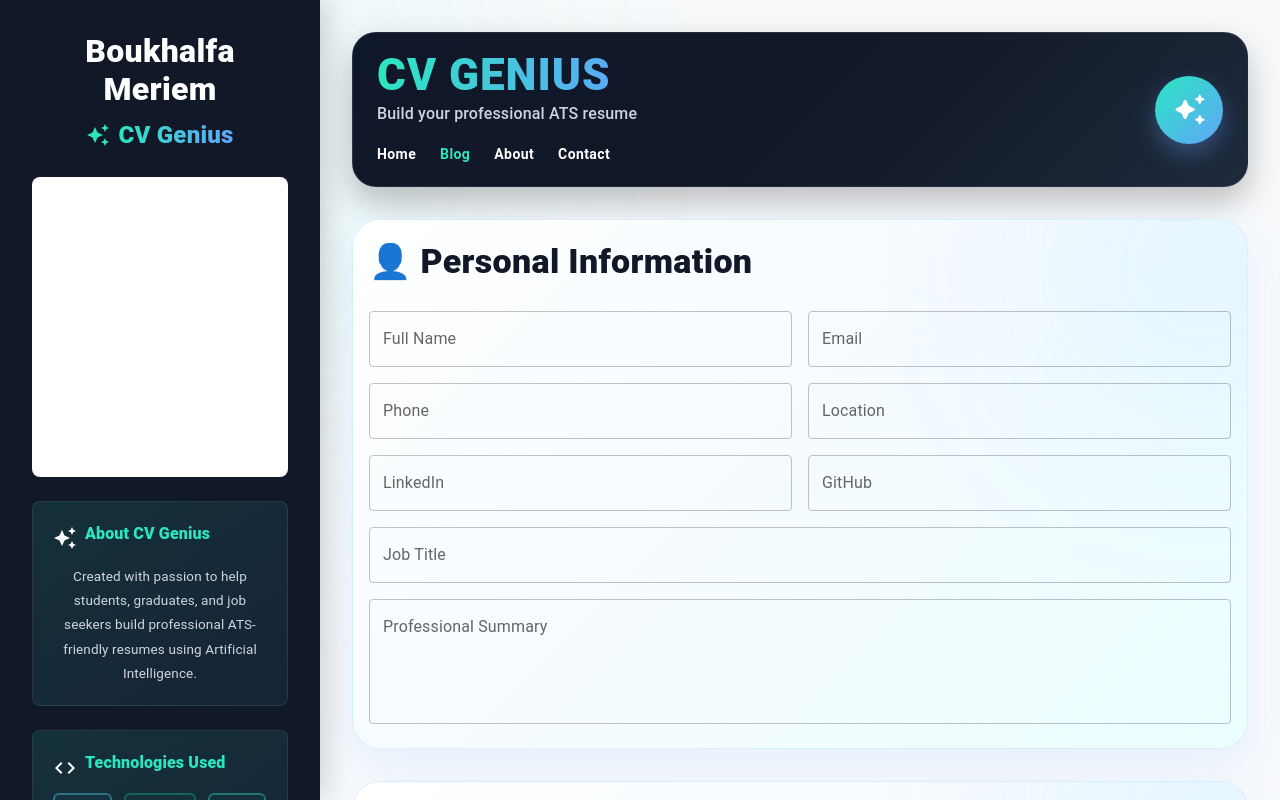
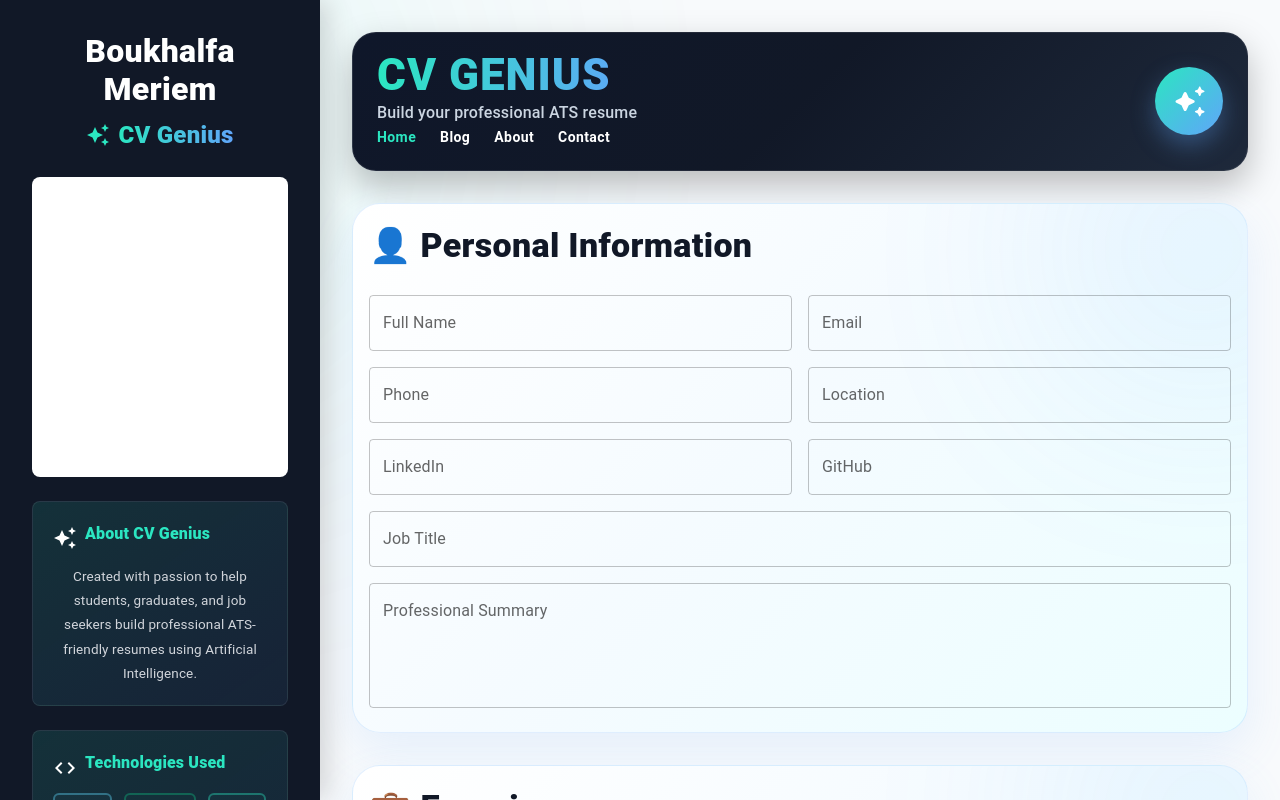
Before and after one commit to meriem-boukhalfa/cv-genius, a React (Vite) app in the folder frontend/: page / in a window 1280 px wide. Shown: the top 800 px of the page. Built offline with nearby package versions, Linux system fonts and the light colour scheme.

Commit message:
improve header

```diff
--- a/frontend/src/components/Header.jsx
+++ b/frontend/src/components/Header.jsx
@@ -1,3 +1,4 @@
+import { useState } from "react";
 import {
   Box,
   Typography,
@@ -5,206 +6,323 @@ import {
   IconButton,
   Stack,
   Button,
+  Drawer,
+  Divider,
 } from "@mui/material";
-
-import { Link } from "react-router-dom";
-
+import { Link, useLocation } from "react-router-dom";
 import MenuRoundedIcon from "@mui/icons-material/MenuRounded";
 import AutoAwesomeRoundedIcon from "@mui/icons-material/AutoAwesomeRounded";
+import CloseIcon from "@mui/icons-material/Close";
+import HomeIcon from "@mui/icons-material/Home";
+import ArticleIcon from "@mui/icons-material/Article";
+import InfoIcon from "@mui/icons-material/Info";
+import MailIcon from "@mui/icons-material/Mail";
+
+// ============================================
+// CONSTANTS
+// ============================================
+
+const APP_NAME = "CV GENIUS";
+const APP_TAGLINE = "Build your professional ATS resume";
+
+const NAV_LINKS = [
+  {
+    label: "Home",
+    path: "/",
+    icon: <HomeIcon />
+  },
+  {
+    label: "Blog",
+    path: "/blog",
+    icon: <ArticleIcon />
+  },
+  {
+    label: "About",
+    path: "/about",
+    icon: <InfoIcon />
+  },
+  {
+    label: "Contact",
+    path: "/contact",
+    icon: <MailIcon />
+  },
+];
+
+// ============================================
+// NAVIGATION LINK COMPONENT
+// ============================================
+
+function NavLink({ label, path, icon, isMobile = false, isActive = false, onClick }) {
+  return (
+    <Button
+      component={Link}
+      to={path}
+      onClick={onClick}
+      sx={{
+        display: "flex",
+        alignItems: "center",
+        gap: isMobile ? 1.5 : 0,
+        color: isActive ? "#2BE6C1" : "#fff",
+        textTransform: "none",
+        fontWeight: isActive ? 700 : 600,
+        p: isMobile ? 1.5 : 0,
+        minWidth: "auto",
+        width: isMobile ? "100%" : "auto",
+        justifyContent: isMobile ? "flex-start" : "center",
+        borderRadius: isMobile ? 1 : 0,
+        transition: "all 0.3s ease",
+        background: isActive && isMobile ? "rgba(43, 230, 193, 0.1)" : "transparent",
+        border: isActive && isMobile ? "1px solid rgba(43, 230, 193, 0.3)" : "none",
+        "&:hover": {
+          color: "#60A5FA",
+          background: isMobile ? "rgba(96, 165, 250, 0.1)" : "transparent",
+        },
+      }}
+    >
+      {isMobile && icon && (
+        <Box sx={{ display: "flex", alignItems: "center", color: isActive ? "#2BE6C1" : "#CBD5E1" }}>
+          {icon}
+        </Box>
+      )}
+      {label}
+    </Button>
+  );
+}
+
+// ============================================
+// DESKTOP NAVIGATION COMPONENT
+// ============================================
+
+function DesktopNav({ location }) {
+  return (
+    <Stack
+      direction="row"
+      spacing={3}
+      sx={{
+        display: {
+          xs: "none",
+          md: "flex",
+        },
+        flexWrap: "wrap",
+      }}
+    >
+      {NAV_LINKS.map((link) => (
+        <NavLink
+          key={link.path}
+          label={link.label}
+          path={link.path}
+          isActive={location.pathname === link.path}
+        />
+      ))}
+    </Stack>
+  );
+}
+
+// ============================================
+// MOBILE NAVIGATION DRAWER
+// ============================================
+
+function MobileNav({ open, onClose, location }) {
+  return (
+    <Drawer
+      anchor="left"
+      open={open}
+      onClose={onClose}
+      sx={{
+        "& .MuiDrawer-paper": {
+          width: 280,
+          background: "linear-gradient(135deg, #0F172A, #111827, #1E293B)",
+          border: "1px solid rgba(255, 255, 255, 0.08)",
+        },
+      }}
+    >
+      <Box sx={{ p: 2.5, display: "flex", justifyContent: "space-between", alignItems: "center" }}>
+        <Typography
+          sx={{
+            fontWeight: 900,
+            fontSize: 24,
+            background: "linear-gradient(90deg, #2BE6C1, #60A5FA)",
+            WebkitBackgroundClip: "text",
+            WebkitTextFillColor: "transparent",
+          }}
+        >
+          CV GENIUS
+        </Typography>
+        <IconButton
+          onClick={onClose}
+          sx={{
+            color: "#fff",
+            "&:hover": {
+              background: "rgba(255, 255, 255, 0.1)",
+            },
+          }}
+        >
+          <CloseIcon />
+        </IconButton>
+      </Box>
+
+      <Divider sx={{ borderColor: "rgba(255, 255, 255, 0.08)" }} />
+
+      <Stack spacing={1} sx={{ p: 2 }}>
+        {NAV_LINKS.map((link) => (
+          <NavLink
+            key={link.path}
+            label={link.label}
+            path={link.path}
+            icon={link.icon}
+            isMobile={true}
+            isActive={location.pathname === link.path}
+            onClick={onClose}
+          />
+        ))}
+      </Stack>
+
+      <Divider sx={{ borderColor: "rgba(255, 255, 255, 0.08)", mt: 2 }} />
+
+      <Box sx={{ p: 2, mt: "auto" }}>
+        <Button
+          variant="contained"
+          fullWidth
+          sx={{
+            background: "linear-gradient(135deg, #2BE6C1, #60A5FA)",
+            textTransform: "none",
+            fontWeight: 700,
+            py: 1.5,
+            borderRadius: 1.5,
+            "&:hover": {
+              opacity: 0.9,
+            },
+          }}
+        >
+          Get Started
+        </Button>
+      </Box>
+    </Drawer>
+  );
+}
+
+// ============================================
+// MAIN HEADER COMPONENT
+// ============================================
 
 export default function Header({ onMenuClick }) {
+  const location = useLocation();
+  const [mobileMenuOpen, setMobileMenuOpen] = useState(false);
+
+  const handleMobileMenuToggle = () => {
+    setMobileMenuOpen(!mobileMenuOpen);
+  };
+
   return (
+    <>
       <Box sx={{ mb: 4 }}>
         <Box
           sx={{
-          background:
-            "linear-gradient(135deg,#0F172A,#111827,#1E293B)",
+            background: "linear-gradient(135deg, #0F172A, #111827, #1E293B)",
             borderRadius: "24px",
-          px: {
-            xs: 2,
-            md: 3,
-          },
+            px: { xs: 2, md: 3 },
             py: 2.5,
             display: "flex",
             justifyContent: "space-between",
             alignItems: "center",
             boxShadow: "0 15px 35px rgba(0,0,0,.25)",
             border: "1px solid rgba(255,255,255,.08)",
+            gap: { xs: 1, md: 3 },
           }}
         >
+          {/* Left Section: Logo + Desktop Nav */}
           <Box
             sx={{
               display: "flex",
               alignItems: "center",
-            gap: 2,
+              gap: { xs: 2, md: 4 },
+              flex: 1,
+              minWidth: 0,
             }}
           >
+            {/* Mobile Menu Button */}
             <IconButton
-            onClick={onMenuClick}
+              onClick={handleMobileMenuToggle}
               sx={{
-              display: {
-                xs: "flex",
-                md: "none",
-              },
-              width: 56,
-              height: 56,
-              borderRadius: "18px",
-              background:
-                "linear-gradient(135deg,#2BE6C1,#60A5FA)",
+                display: { xs: "flex", md: "none" },
+                width: 50,
+                height: 50,
+                borderRadius: "14px",
+                background: "linear-gradient(135deg, #2BE6C1, #60A5FA)",
                 color: "#fff",
-              boxShadow:
-                "0 8px 25px rgba(43,230,193,.35)",
+                boxShadow: "0 8px 25px rgba(43, 230, 193, .35)",
+                flexShrink: 0,
+                transition: "all 0.3s ease",
                 "&:hover": {
                   transform: "scale(1.05)",
-                background:
-                  "linear-gradient(135deg,#60A5FA,#2BE6C1)",
+                  background: "linear-gradient(135deg, #60A5FA, #2BE6C1)",
                 },
-              transition: "0.3s",
               }}
             >
-            <MenuRoundedIcon sx={{ fontSize: 30 }} />
+              <MenuRoundedIcon sx={{ fontSize: 24 }} />
             </IconButton>
 
-          <Box>
+            {/* Logo & Tagline */}
+            <Box sx={{ minWidth: 0 }}>
               <Typography
                 sx={{
                   fontWeight: 900,
                   lineHeight: 1,
                   letterSpacing: 1,
-                fontSize: {
-                  xs: 30,
-                  md: 44,
-                },
-                background:
-                  "linear-gradient(90deg,#2BE6C1,#60A5FA)",
+                  fontSize: { xs: 22, sm: 28, md: 44 },
+                  background: "linear-gradient(90deg, #2BE6C1, #60A5FA)",
                   WebkitBackgroundClip: "text",
                   WebkitTextFillColor: "transparent",
+                  whiteSpace: "nowrap",
                 }}
               >
-              CV GENIUS
+                {APP_NAME}
               </Typography>
 
               <Typography
                 sx={{
                   color: "#CBD5E1",
-                fontSize: {
-                  xs: 13,
-                  md: 16,
-                },
-                mt: 0.6,
+                  fontSize: { xs: 11, sm: 13, md: 16 },
+                  mt: 0.5,
                   fontWeight: 500,
                 }}
               >
-              Build your professional ATS resume
+                {APP_TAGLINE}
               </Typography>
 
-            <Stack
-              direction="row"
-              spacing={3}
+              {/* Desktop Navigation */}
+              <DesktopNav location={location} />
+            </Box>
+          </Box>
+
+          {/* Right Section: Avatar */}
+          <Avatar
             sx={{
-                mt: 2,
-                flexWrap: "wrap",
-              }}
-            >
-              <Button
-                component={Link}
-                to="/"
-                sx={{
+              width: { xs: 50, md: 68 },
+              height: { xs: 50, md: 68 },
+              background: "linear-gradient(135deg, #2BE6C1, #60A5FA)",
               color: "#fff",
-                  textTransform: "none",
-                  fontWeight: 600,
-                  p: 0,
-                  minWidth: "auto",
+              boxShadow: "0 10px 25px rgba(96, 165, 250, .35)",
+              flexShrink: 0,
+              transition: "all 0.3s ease",
+              cursor: "pointer",
               "&:hover": {
-                    color: "#2BE6C1",
-                    background: "transparent",
+                transform: "scale(1.05)",
+                boxShadow: "0 15px 35px rgba(96, 165, 250, .45)",
               },
             }}
           >
-                Home
-              </Button>
-
-              <Button
-                component={Link}
-                to="/blog"
-                sx={{
-                  color: "#2BE6C1",
-                  textTransform: "none",
-                  fontWeight: 700,
-                  p: 0,
-                  minWidth: "auto",
-                  "&:hover": {
-                    color: "#60A5FA",
-                    background: "transparent",
-                  },
-                }}
-              >
-                Blog
-              </Button>
-
-              <Button
-                component={Link}
-                to="/about"
-                sx={{
-                  color: "#fff",
-                  textTransform: "none",
-                  fontWeight: 600,
-                  p: 0,
-                  minWidth: "auto",
-                  "&:hover": {
-                    color: "#2BE6C1",
-                    background: "transparent",
-                  },
-                }}
-              >
-                About
-              </Button>
-
-              <Button
-                component={Link}
-                to="/contact"
-                sx={{
-                  color: "#fff",
-                  textTransform: "none",
-                  fontWeight: 600,
-                  p: 0,
-                  minWidth: "auto",
-                  "&:hover": {
-                    color: "#2BE6C1",
-                    background: "transparent",
-                  },
-                }}
-              >
-                Contact
-              </Button>
-            </Stack>
+            <AutoAwesomeRoundedIcon sx={{ fontSize: { xs: 28, md: 35 } }} />
+          </Avatar>
         </Box>
       </Box>
 
-        <Avatar
-          sx={{
-            width: {
-              xs: 58,
-              md: 68,
-            },
-            height: {
-              xs: 58,
-              md: 68,
-            },
-            background:
-              "linear-gradient(135deg,#2BE6C1,#60A5FA)",
-            color: "#fff",
-            boxShadow:
-              "0 10px 25px rgba(96,165,250,.35)",
-          }}
-        >
-          <AutoAwesomeRoundedIcon
-            sx={{
-              fontSize: 35,
-            }}
+      {/* Mobile Navigation Drawer */}
+      <MobileNav
+        open={mobileMenuOpen}
+        onClose={handleMobileMenuToggle}
+        location={location}
       />
-        </Avatar>
-      </Box>
-    </Box>
+    </>
   );
 }
```
Lines whose indentation alone changed are shown as unchanged.
